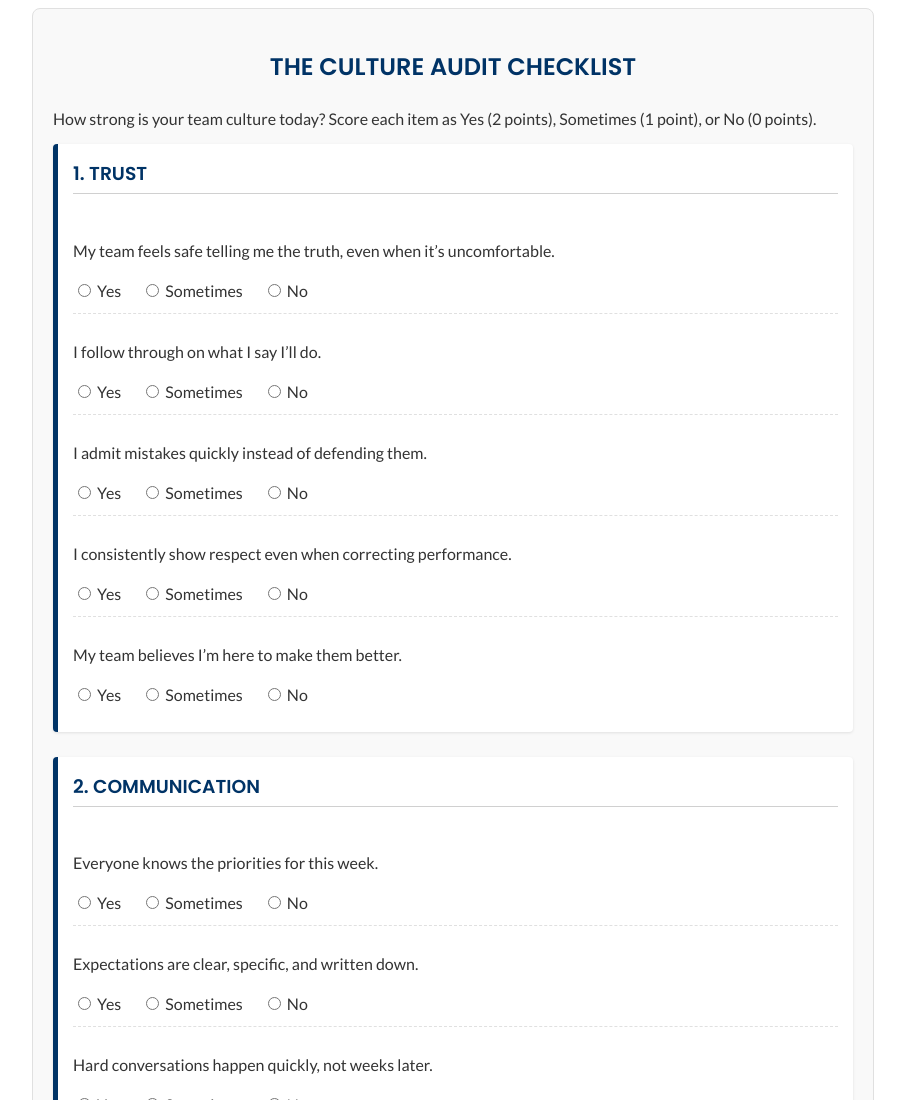
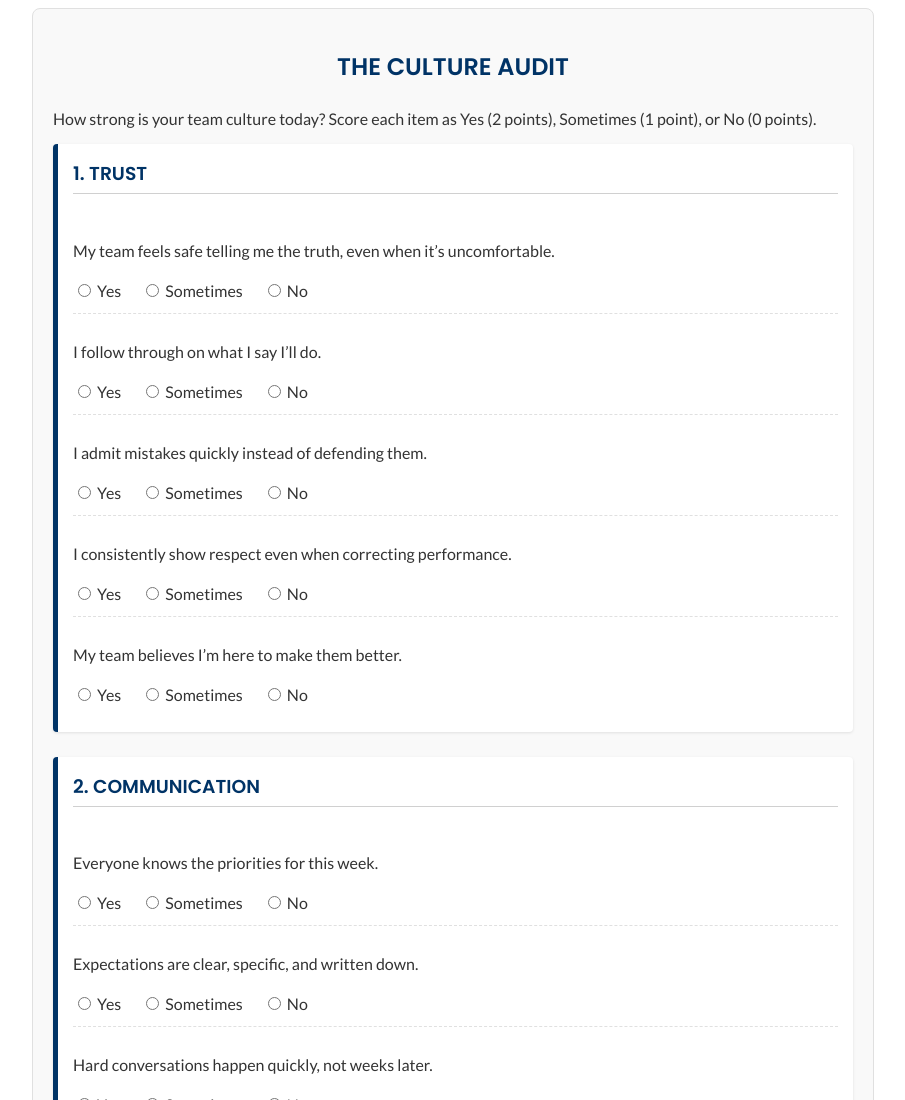
Before and after one commit to XINNIX-OWN-IT/Culture-Audit, a plain HTML site: page index.html in a window 1280 px wide. Shown: the top 1100 px of the page, without its empty margins (187-1092 px from the left). Drawn offline with Linux system fonts and the light colour scheme.

Commit message:
Update index.html

```diff
--- a/index.html
+++ b/index.html
@@ -129,7 +129,7 @@ h2 {
 
 <div class="culture-audit-container">
 
-    <h2>THE CULTURE AUDIT CHECKLIST</h2>
+    <h2>THE CULTURE AUDIT</h2>
     <p>How strong is your team culture today? Score each item as Yes (2 points), Sometimes (1 point), or No (0 points).</p>
 
     <form id="culture-audit-form">
```
